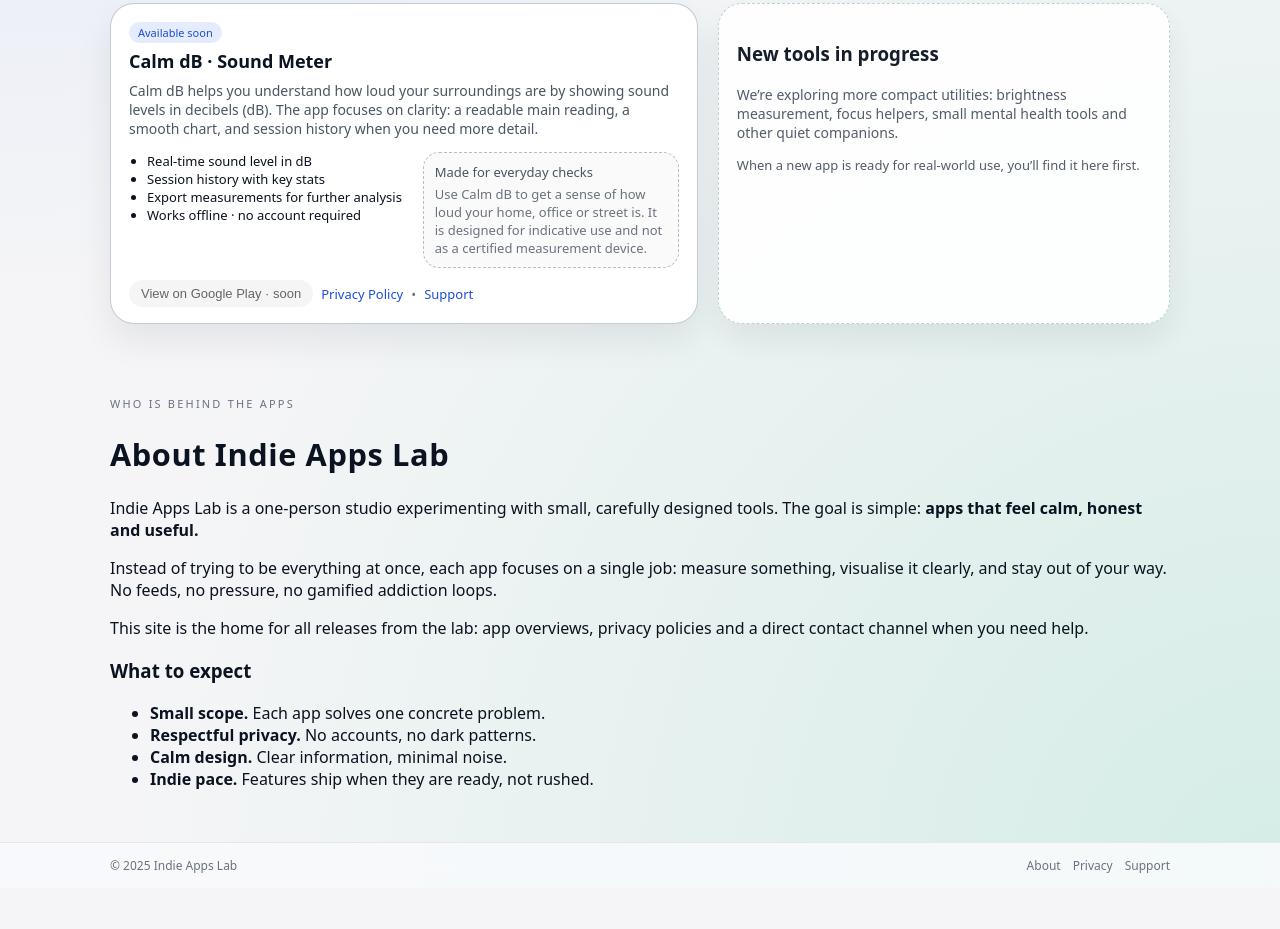
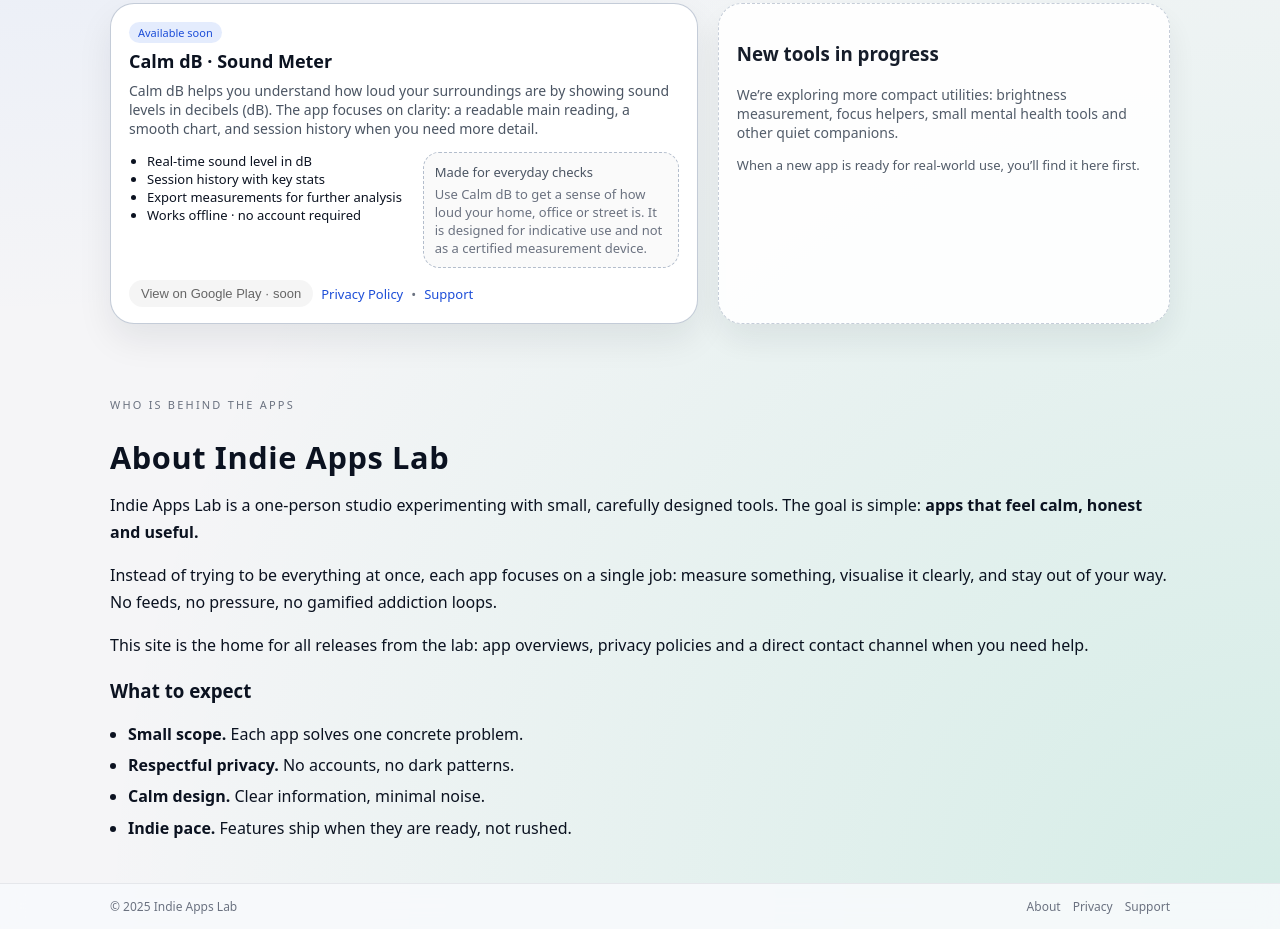
Before and after one commit to indieappslab/indieappslab.github.io, a plain HTML site: page index.html in a window 1280 px wide. Shown: the part 797-1726 px from the top of the page. Before the commit the page ends 1685 px from the top, so only its background shows below. Drawn offline with Linux system fonts and the light colour scheme.

Commit message:
Update styles.css

```diff
--- a/assets/css/styles.css
+++ b/assets/css/styles.css
@@ -734,3 +734,23 @@
   font-weight: 600;
   letter-spacing: 0.02em;
 }
+
+/* Більш комфортний інтерліньяж в секції About */
+.about-main p {
+  line-height: 1.7;
+  margin-bottom: 0.7em;
+}
+
+.about-card ul {
+  padding-left: 18px;
+  margin: 8px 0 0;
+}
+
+.about-card li {
+  line-height: 1.6;
+  margin-bottom: 0.35em;
+}
+
+.about-main h2.section-title {
+  margin-bottom: 14px;
+}
```
